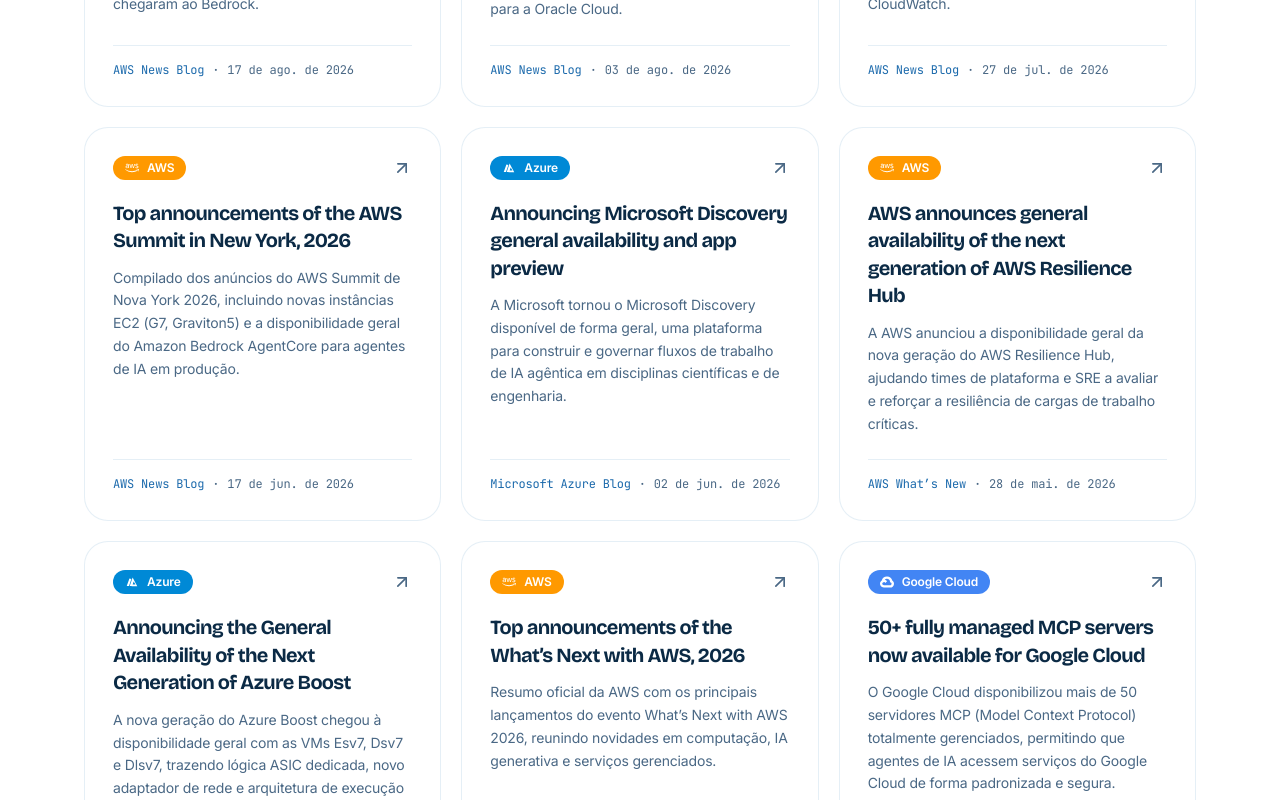
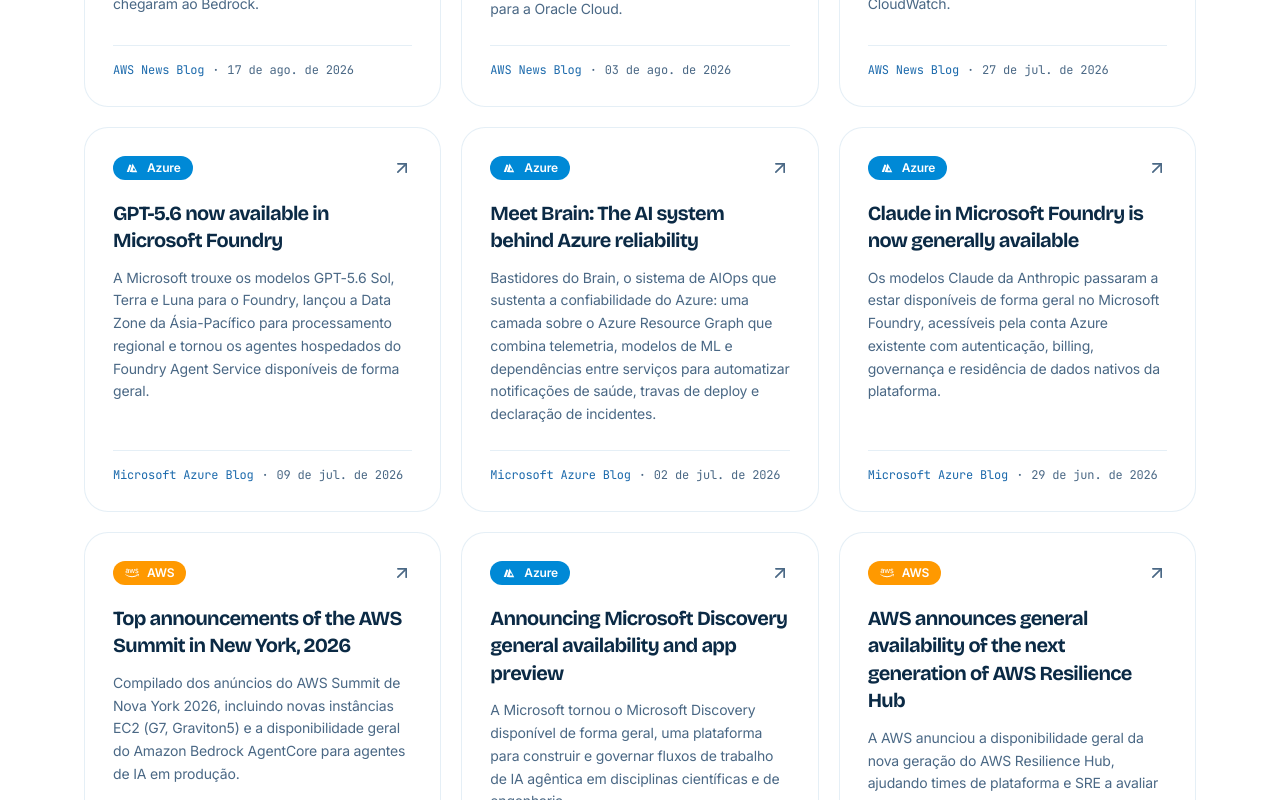
Before and after one commit to Liga-de-Computacao-em-Nuvem-PUCRS/landing-page-lcn, a React (Vite) app: page /noticias in a window 1280 px wide. Shown: the part 880-1680 px from the top of the page. Built offline with nearby package versions, Linux system fonts and the light colour scheme.

Commit message:
feat: add notícias do Azure de jun e jul de 2026 ao radar
Claude em disponibilidade geral no Microsoft Foundry (29/06), o sistema de
AIOps Brain por trás da confiabilidade do Azure (02/07) e a chegada do
GPT-5.6 ao Foundry com agentes hospedados em GA (09/07).

```diff
--- a/src/data/news.ts
+++ b/src/data/news.ts
@@ -34,6 +34,33 @@
     url: 'https://aws.amazon.com/blogs/aws/aws-weekly-roundup-july-27-2026/',
     summary:
       'Nova Local Zone em Atenas, chegada do Claude Opus 5 ao Amazon Bedrock com zero data retention por padrão, execução durável do Lambda para .NET (checkpoint automático de até um ano) e observabilidade do Bedrock AgentCore unificada em um log group do CloudWatch.',
+  },
+  {
+    title: 'GPT-5.6 now available in Microsoft Foundry',
+    source: 'Microsoft Azure Blog',
+    provider: 'azure',
+    date: '2026-07-09',
+    url: 'https://azure.microsoft.com/en-us/blog/gpt-5-6-now-available-in-microsoft-foundry/',
+    summary:
+      'A Microsoft trouxe os modelos GPT-5.6 Sol, Terra e Luna para o Foundry, lançou a Data Zone da Ásia-Pacífico para processamento regional e tornou os agentes hospedados do Foundry Agent Service disponíveis de forma geral.',
+  },
+  {
+    title: 'Meet Brain: The AI system behind Azure reliability',
+    source: 'Microsoft Azure Blog',
+    provider: 'azure',
+    date: '2026-07-02',
+    url: 'https://azure.microsoft.com/en-us/blog/meet-brain-the-ai-system-behind-azure-reliability/',
+    summary:
+      'Bastidores do Brain, o sistema de AIOps que sustenta a confiabilidade do Azure: uma camada sobre o Azure Resource Graph que combina telemetria, modelos de ML e dependências entre serviços para automatizar notificações de saúde, travas de deploy e declaração de incidentes.',
+  },
+  {
+    title: 'Claude in Microsoft Foundry is now generally available',
+    source: 'Microsoft Azure Blog',
+    provider: 'azure',
+    date: '2026-06-29',
+    url: 'https://azure.microsoft.com/en-us/blog/claude-in-microsoft-foundry-is-now-generally-available/',
+    summary:
+      'Os modelos Claude da Anthropic passaram a estar disponíveis de forma geral no Microsoft Foundry, acessíveis pela conta Azure existente com autenticação, billing, governança e residência de dados nativos da plataforma.',
   },
   {
     title: 'Top announcements of the AWS Summit in New York, 2026',
```
